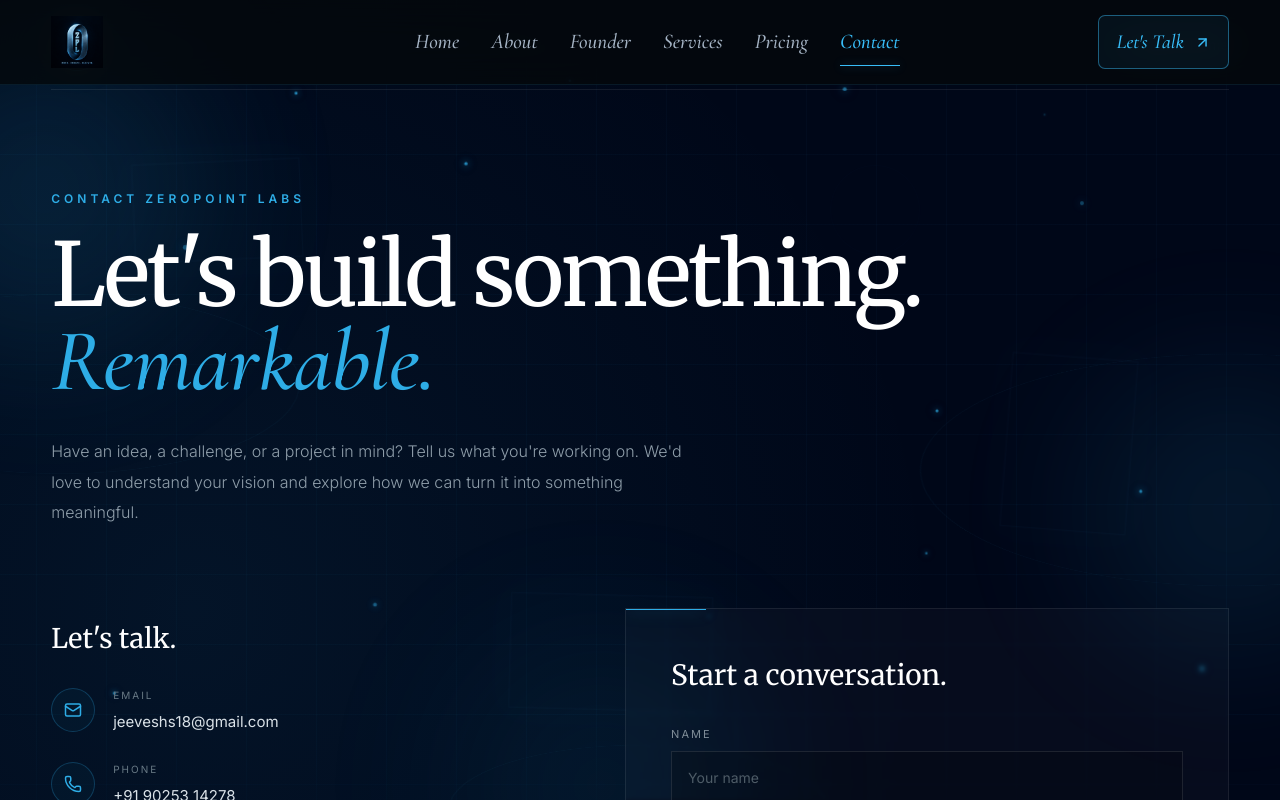
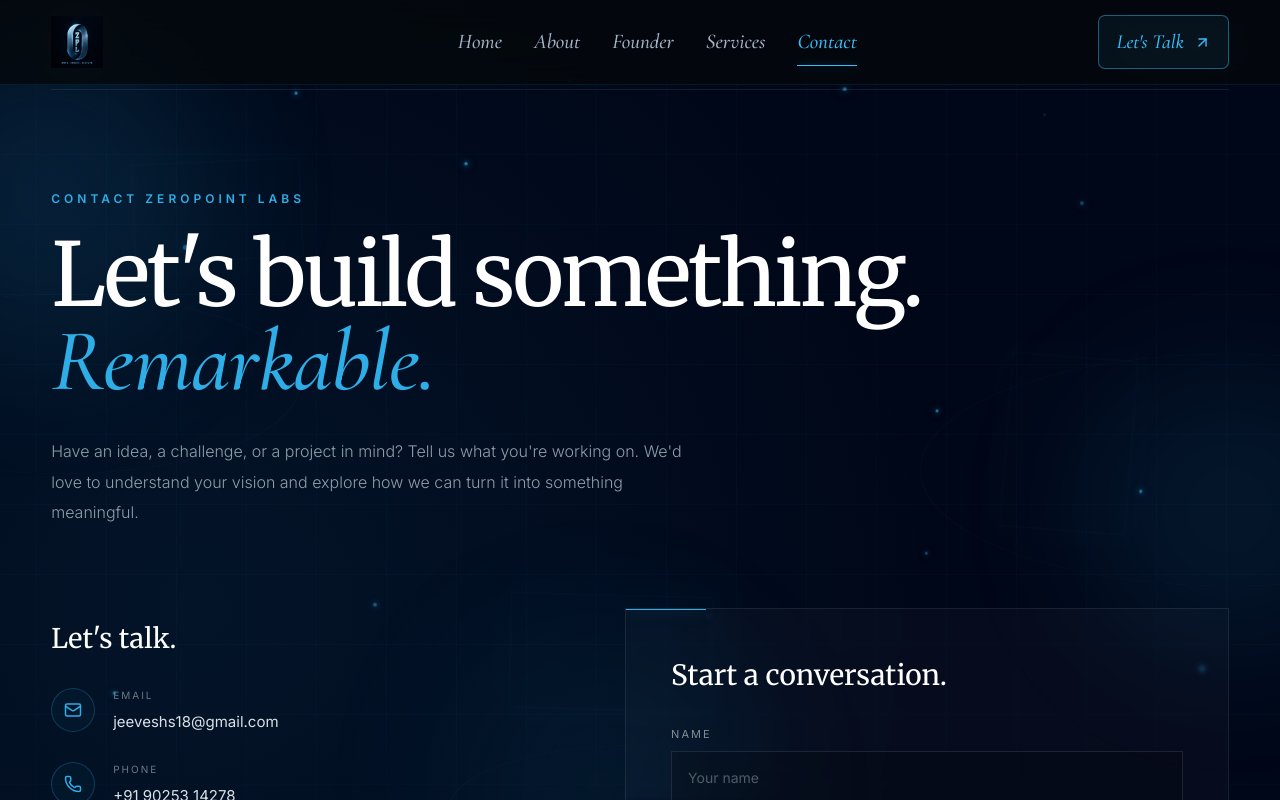
Before and after one commit to dhivya2402/Portfolio-zeropoints, a React (Vite) app: page /contact in a window 1280 px wide. Shown: the top 800 px of the page. Built offline with nearby package versions, Linux system fonts and the light colour scheme.

Commit message:
changed navbar

```diff
--- a/src/pages/navbar.jsx
+++ b/src/pages/navbar.jsx
@@ -8,7 +8,7 @@
   { name: "About", path: "/about" },
    { name: "Founder", path: "/founder" },
   { name: "Services", path: "/services" },
-  { name: "Pricing", path: "/pricing" },
+
   { name: "Contact", path: "/contact" },
 ];
 
```
